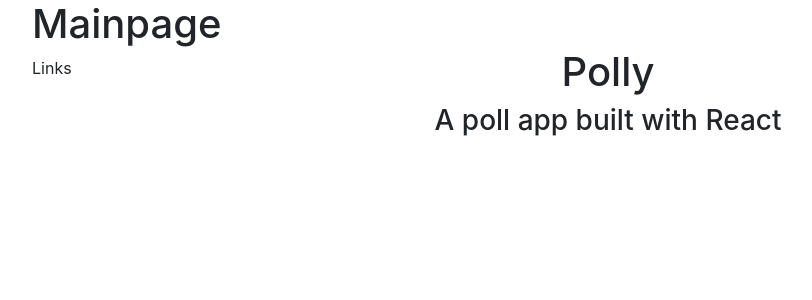
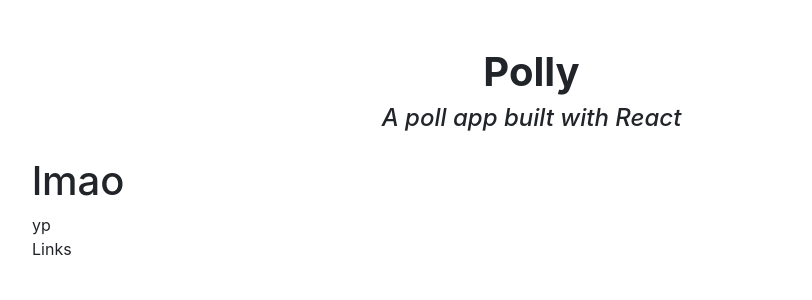
Before and after one commit to emresr/pollyush, a React (Create React App) app in the folder client/: page / in a window 1280 px wide. Shown: the top 300 px of the page, without its empty margins (53-865 px from the left). Built offline with nearby package versions, Linux system fonts and the light colour scheme.

Commit message:
mainpage component

```diff
--- a/client/src/App.css
+++ b/client/src/App.css
@@ -4,9 +4,8 @@
 
 /* header */
 .header-main {
-	position: absolute;
 	width: 90%;
-	height: 30%;
+	height: 35%;
 }
 .header-title {
 	margin: 0px;
@@ -20,7 +19,18 @@
 /* mainpage */
 .mainpage-cont {
 	width: 100%;
-	min-height: 65%;
+	height: 65%;
+}
+.mainpage-input {
+	display: absolute;
+	width: 40%;
+	background-color: red;
+	float: left;
+}
+.mainpage.list {
+	width: 60%;
+	display: absolute;
+	float: right;
 }
 
 /*input */
--- a/client/src/components/Header.js
+++ b/client/src/components/Header.js
@@ -3,8 +3,12 @@
 const Header = () => {
 	return (
 		<div className="header-main">
-			<h1 className="text-center mt-5">Polly</h1>
-			<h3 className="text-center mb-4">A poll app built with React </h3>
+			<h1 className="text-center mt-5">
+				<b>Polly</b>
+			</h1>
+			<h4 className="text-center mb-4">
+				<i>A poll app built with React </i>
+			</h4>
 		</div>
 	);
 };
--- a/client/src/components/List.js
+++ b/client/src/components/List.js
@@ -34,11 +34,13 @@
   console.log(todos);
 
   return;
-  <div>
+  <div classname="mainpage-input">
     {""}
 
     <form></form>
   </div>;
+
+  <div classname="mainpage-list"></div>;
 };
 
 export default List;
--- a/client/src/components/Mainpage.js
+++ b/client/src/components/Mainpage.js
@@ -3,7 +3,10 @@
 const Mainpage = () => {
 	return (
 		<div className="mainpage-cont">
-			<h1>Mainpage </h1>
+			<div classname="mainpage-input">
+				<h1>lmao</h1>
+			</div>
+			<div classname="mainpage-list">yp</div>
 		</div>
 	);
 };
```
